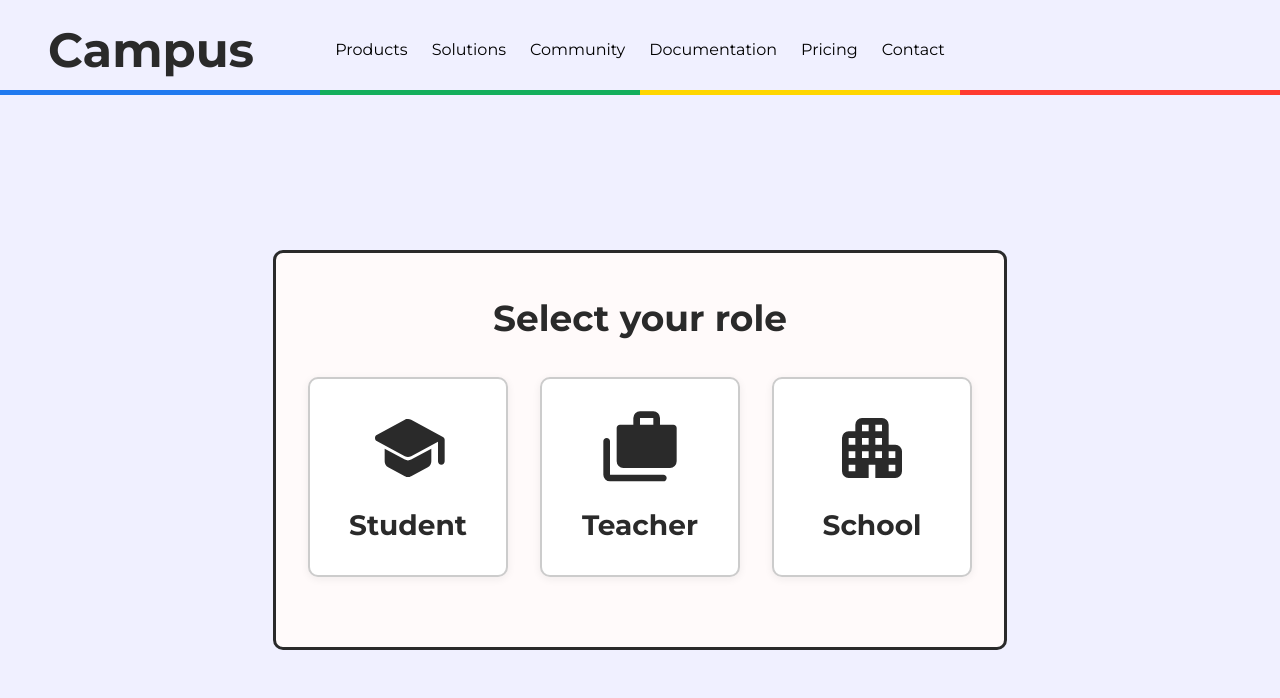
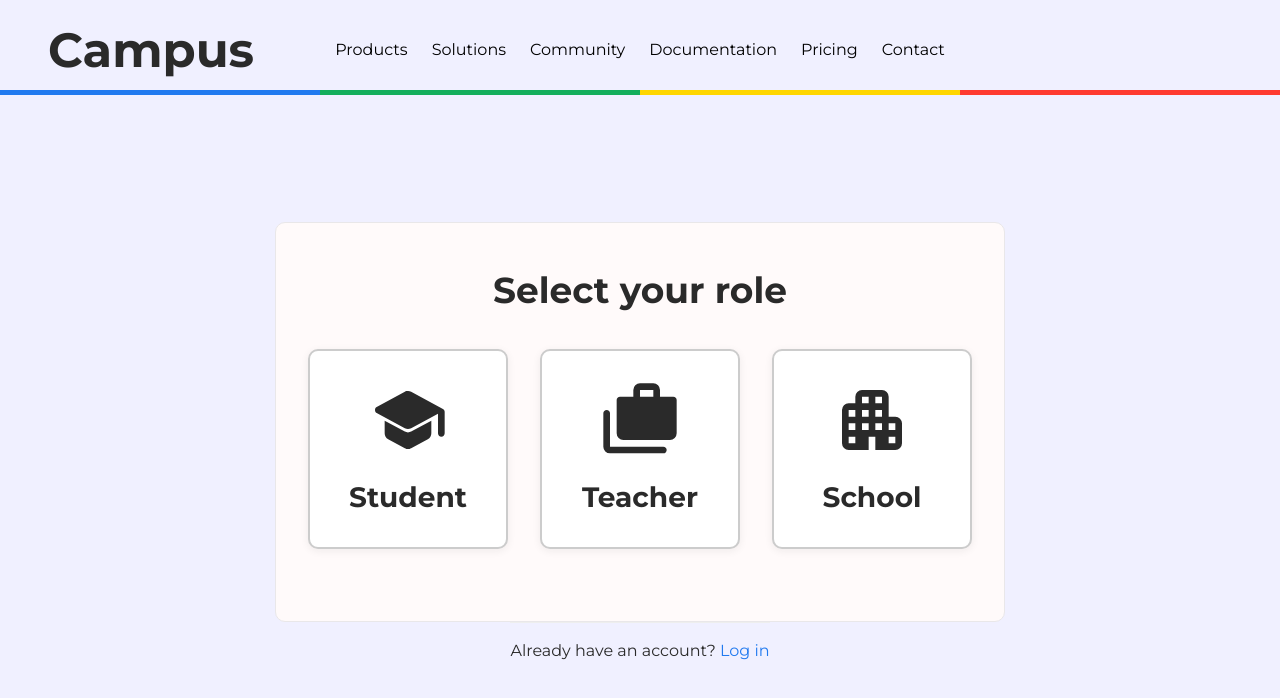
Before and after one commit to davidpaz06/campus-academy, a React (Vite) app: page /register in a window 1280 px wide. Shown: the top 698 px of the page. Built offline with nearby package versions, Linux system fonts and the light colour scheme.

Commit message:
feat(Register): refactor card structure and add login footer for improved user navigation

```diff
--- a/app/pages/public/CreateInstitution.css
+++ b/app/pages/public/CreateInstitution.css
@@ -5,6 +5,11 @@
 .create-institution-container {
   display: flex;
   flex-direction: column;
+}
+
+.create-institution-container .card {
+  background-color: var(--background-lightblue);
+  border: 2px solid #bdbdbd;
 }
 
 .create-institution-content {
--- a/app/pages/public/Register.css
+++ b/app/pages/public/Register.css
@@ -9,13 +9,7 @@
 .register-role-card {
   height: 400px;
   display: flex;
-  flex-direction: column;
-  justify-content: center;
   align-items: center;
-  background: var(--background-snow);
-  border-radius: var(--radius);
-  border: 3px solid var(--charlestone-green);
-  padding: var(--spacing-xl);
 }
 
 .register-role-title {
--- a/app/pages/public/Register.tsx
+++ b/app/pages/public/Register.tsx
@@ -4,6 +4,7 @@ import CreateInstitution from "./CreateInstitution";
 import "./Register.css";
 
 import { useEffect } from "react";
+import Card from "@/components/Card";
 
 const roles = [
   {
@@ -65,7 +66,7 @@ const Register = () => {
 
   return (
     <div className="register-role-container">
-      <div className="register-role-card">
+      <Card className="register-role-card">
         <h1 className="register-role-title">Select your role</h1>
         <div className="register-role-options">
           {roles.map((role) => (
@@ -81,6 +82,11 @@ const Register = () => {
             </button>
           ))}
         </div>
+      </Card>
+      <div className="login-footer">
+        <p>
+          Already have an account? <a href="/login">Log in</a>
+        </p>
       </div>
     </div>
   );
```
